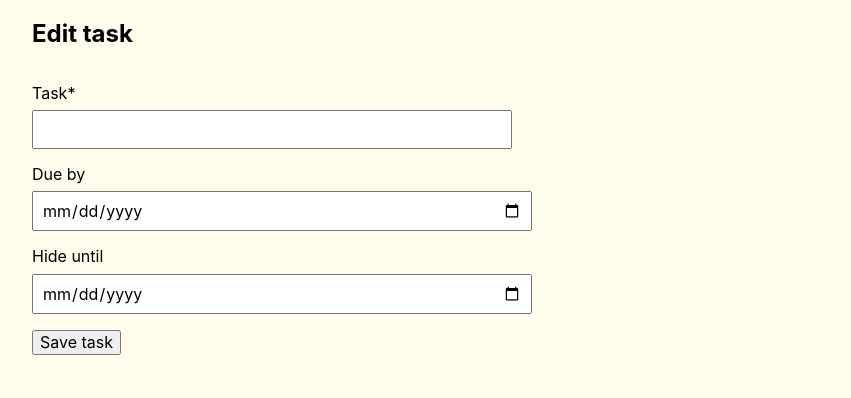
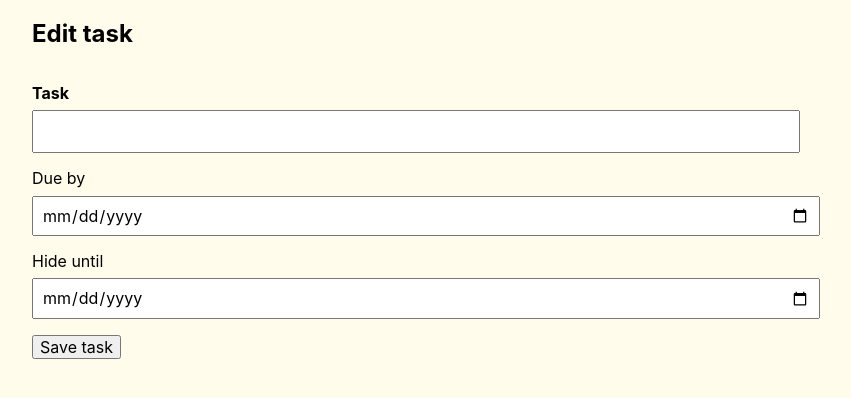
Before and after one commit to cndreisbach/busyb, a Django app: template core/templates/core/edit_task.html in a window 1280 px wide. Shown: the part 51-449 px from the top of the page, without its empty margins (104-955 px from the left). Run offline with Django 3.2, Linux system fonts and the light colour scheme; the template is opened without the code that fills it: values that come from a table or form of the project are taken from there, others are empty; some libraries are stand-ins or nearby versions.

Commit message:
Add edit task form

```diff
--- a/busyb/settings.py
+++ b/busyb/settings.py
@@ -40,7 +40,6 @@ INSTALLED_APPS = [
 
     # Third-party
     'social_django',
-    'crispy_forms',
     'django_extensions',
     'debug_toolbar',
 
--- a/core/forms.py
+++ b/core/forms.py
@@ -1,7 +1,5 @@
 from django import forms
 from core.models import Task
-from crispy_forms.helper import FormHelper
-from crispy_forms.layout import Layout, Submit, Field, Div
 
 
 class BetterDateInput(forms.DateInput):
@@ -26,18 +24,13 @@ class EditTaskForm(forms.ModelForm):
 
     def __init__(self, *args, **kwargs):
         super().__init__(*args, **kwargs)
-        self.helper = FormHelper()
-        self.helper.form_class = 'pv2 measure'
-        self.helper.form_method = 'post'
-        self.helper.add_input(Submit('submit', 'Save task'))
-        self.helper.layout = Layout(
-            Div(Field('description', css_class="w-100 mv2 pa2"),
-                css_class="mv2"),
-            Div(Field('due_on', css_class="w-100 mv2 pa2"), css_class="mv2"),
-            Div(Field('show_on', css_class="w-100 mv2 pa2"), css_class="mv2"),
-        )
+        self.label_suffix = None
 
     class Meta:
         model = Task
         fields = ['description', 'due_on', 'show_on']
-        widgets = {'due_on': BetterDateInput(), 'show_on': BetterDateInput()}
+        widgets = {
+            'description': forms.TextInput(attrs={'class': 'w-100 mv2 pa2 f4'}),
+            'due_on': BetterDateInput(attrs={'class': 'w-100 mv2 pa2'}),
+            'show_on': BetterDateInput(attrs={'class': 'w-100 mv2 pa2'})
+        }
--- a/core/templates/core/edit_task.html
+++ b/core/templates/core/edit_task.html
@@ -1,8 +1,20 @@
 {% extends "base.html" %}
-{% load crispy_forms_tags %}
 
 {% block content %}
 <h2>Edit task</h2>
 
-{% crispy form %}
+<form method="POST" class="pv2 mw7">
+  {% csrf_token %}
+  {% for field in form %}
+    <div class="w-100 mv2">
+    <div class="{% if field.field.required %}b{% endif %}">{{ field.label_tag }}</div>
+    <div>{{ field }}</div>
+    {% if field.help_text %}
+      <p class="help">{{ field.help_text|safe }}</p>
+    {% endif %}
+    </div>
+  {% endfor %}
+  <button type="submit">Save task</button>
+</form>
+
 {% endblock %}
```
Also changed, not shown: core/views.py (+8 -1 lines), 2 other files.
